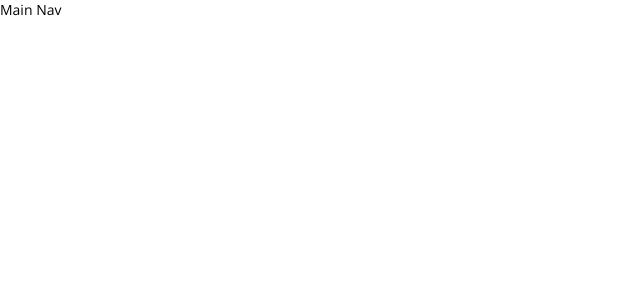
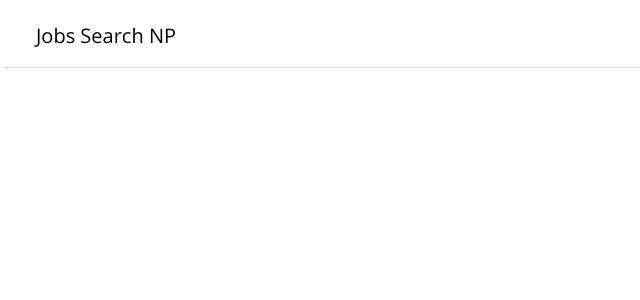
Before and after one commit to codecamp-prem/job-search, a Vue app: page / in a window 1280 px wide. Shown: the top 300 px of the page, without its empty margins (0-640 px from the left). Built offline with nearby package versions, Linux system fonts and the light colour scheme.

Commit message:
Rendering DATA to View

```diff
--- a/src/App.vue
+++ b/src/App.vue
@@ -1,5 +1,5 @@
 <template>
-  <MainNav></MainNav>
+  <main-nav />
 </template>
 
 <script>
@@ -8,7 +8,7 @@ import MainNav from "@/components/MainNav.vue";
 export default {
   name: "App",
   components: {
-    MainNav: MainNav,
+    MainNav,
   },
 };
 </script>
--- a/src/components/MainNav.vue
+++ b/src/components/MainNav.vue
@@ -1,9 +1,22 @@
 <template>
-  <header class="w-full text-sm">Main Nav</header>
+  <header class="w-full text-sm">
+    <div class="fixed top-1 left-1 w-full h-16 bg-white">
+      <div
+        class="flex flex-nowrap h-full px-8 mx-auto border-b border-solid border-brand-gray-1"
+      >
+        <a href="/" class="flex items-center h-full text-xl">{{ company }}</a>
+      </div>
+    </div>
+  </header>
 </template>
 
 <script>
 export default {
   name: "MainNav",
+  data() {
+    return {
+      company: "Jobs Search NP",
+    };
+  },
 };
 </script>
--- a/tailwind.config.js
+++ b/tailwind.config.js
@@ -6,6 +6,11 @@ module.exports = {
       fontFamily: {
         sans: ["Open Sans", ...defaultTheme.fontFamily.sans],
       },
+      colors: {
+        "brand-gray-1": "#dadce0",
+        "brand-blue-1": "#1967d2",
+        "brand-green-1": "#137333",
+      },
     },
   },
   plugins: [],
```
